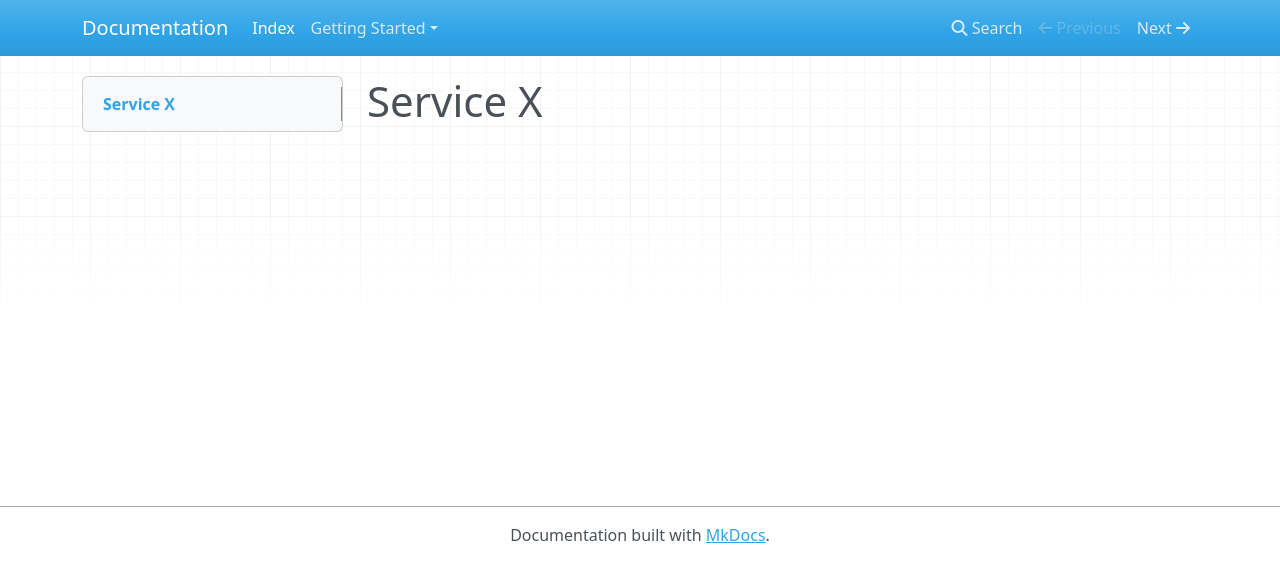
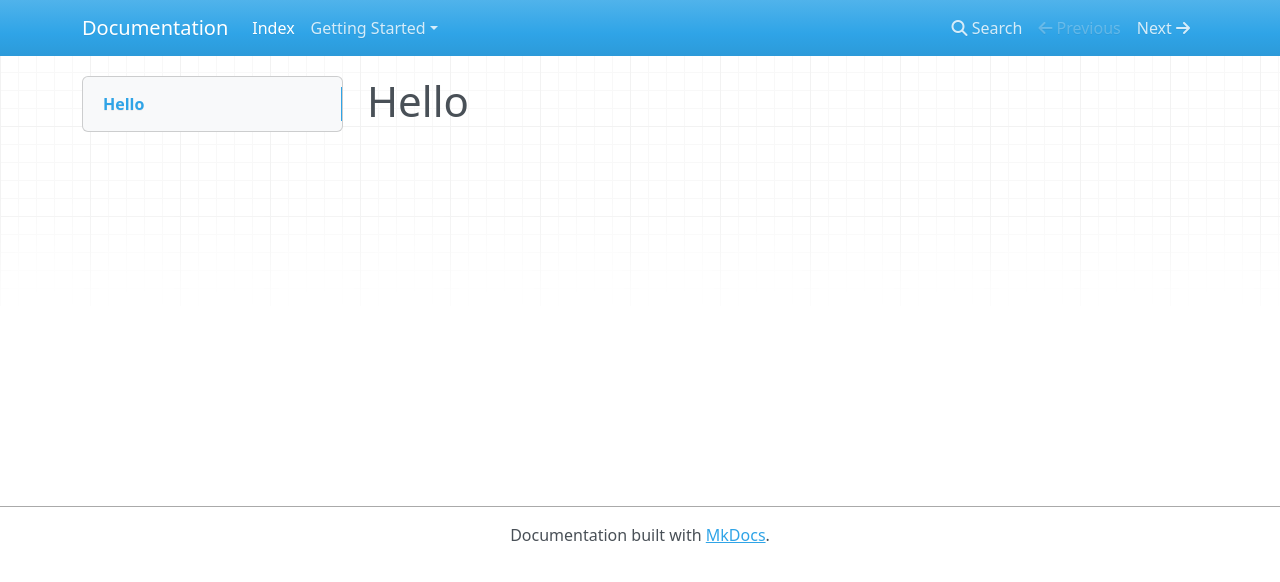
Before and after one commit to rainierwolfcastle/docs, an MkDocs documentation site: the page built from Docs/index.md, in a window 1280 px wide. Shown: the top 582 px of the page. Built offline with MkDocs 1.6.1, drawn with Linux system fonts in a browser that asks for light colours; nearby versions of some CDN libraries; old or Windows-style settings are respelled for this version of MkDocs.

Commit message:
Update index.md

```diff
--- a/Docs/index.md
+++ b/Docs/index.md
@@ -1 +1 @@
-# Service X
+# Hello
```
